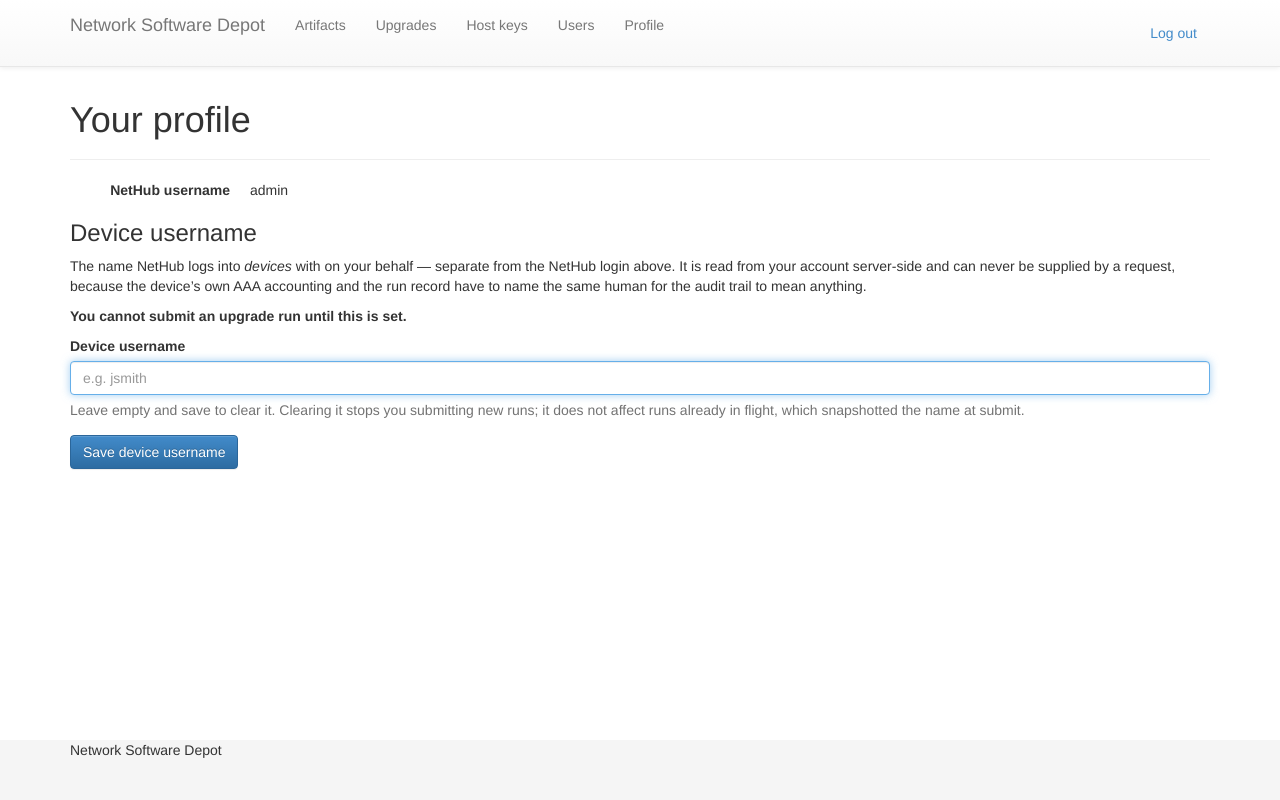
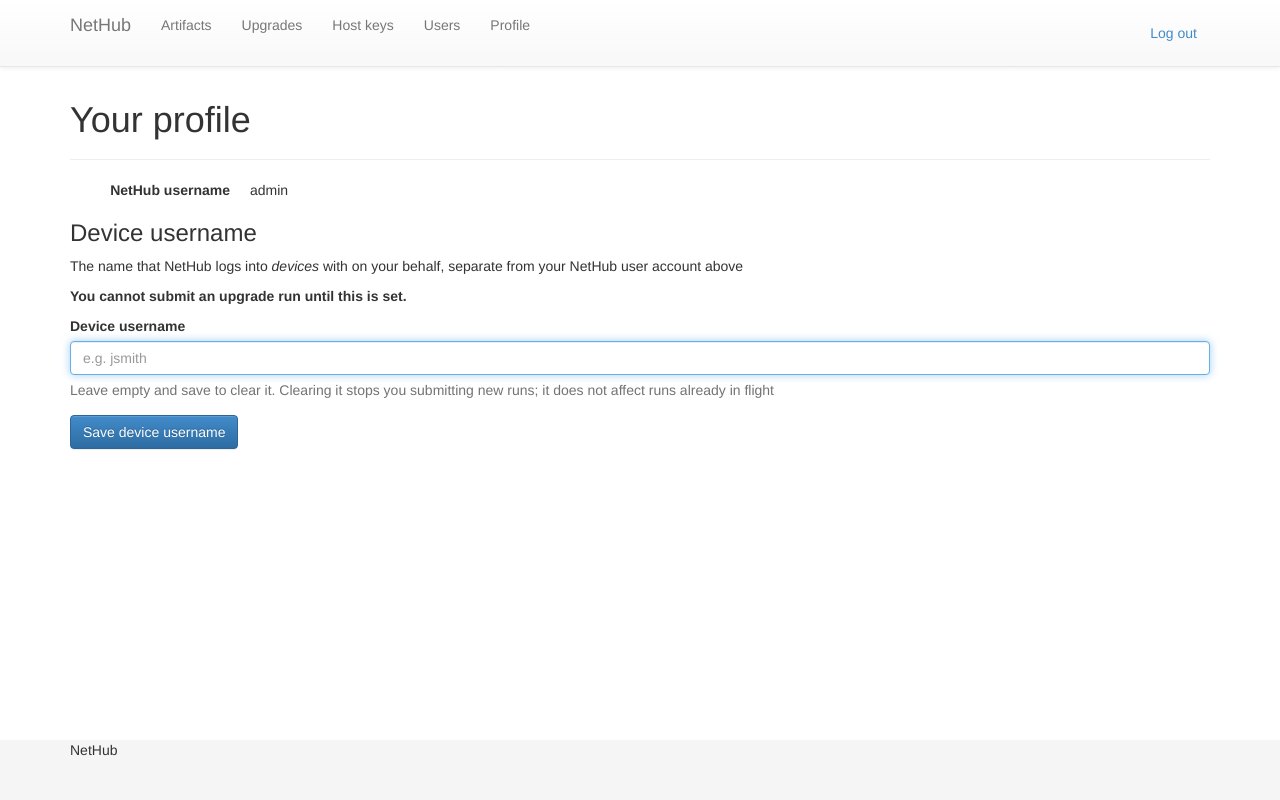
Before and after one commit to 0uwl/nethub, a Flask app: page /profile in a window 1280 px wide. Run offline with Flask 3, Linux system fonts and the light colour scheme; a user stored in the database is signed in; parts of the project's set-up code (start-up, migrations or seed data) failed here and were passed over; some libraries are stand-ins or nearby versions.

Commit message:
fix: remove em-dashes and over-explainations in frontend views

```diff
--- a/nethub/templates/layouts/main.html
+++ b/nethub/templates/layouts/main.html
@@ -43,7 +43,7 @@
             <span class="icon-bar"></span>
             <span class="icon-bar"></span>
           </button>
-          <a class="navbar-brand" href="/">Network Software Depot</a>
+          <a class="navbar-brand" href="/">NetHub</a>
         </div>
         {% if current_user.is_authenticated %}
         <div class="collapse navbar-collapse">
@@ -103,7 +103,7 @@
 
   <div id="footer">
     <div class="container">
-      <p>Network Software Depot</p>
+      <p>NetHub</p>
       {% block footer %}{% endblock %}
     </div>
   </div>
--- a/nethub/templates/pages/artifacts_list.html
+++ b/nethub/templates/pages/artifacts_list.html
@@ -2,8 +2,7 @@
 {% block title %}Artifacts{% endblock %}
 {% block content %}
 <div class="page-header"><h1>Artifacts</h1></div>
-<p>Every byte NetHub serves has one row here. Stored under <code>{{ store }}</code>,
-which NetHub owns &mdash; both transports read it by filename.</p>
+<p>Images that NetHub can serve. Stored under <code>{{ store }}</code></p>
 <p>
   <a href="{{ url_for('artifacts.new_artifact') }}" class="btn btn-primary">Publish an image</a>
   <form method="post" action="{{ url_for('artifacts.check_artifacts') }}" style="display:inline">
@@ -26,7 +25,7 @@ which NetHub owns &mdash; both transports read it by filename.</p>
       <td>{{ users.get(a.uploaded_by, '') }} {{ a.uploaded_at }}</td>
       <td>
         <form method="post" action="{{ url_for('artifacts.delete_artifact', artifact_id=a.id) }}"
-              onsubmit="return confirm('Delete this artifact and its image file? This is a hard removal.');">
+              onsubmit="return confirm('Delete this artifact and its image file?');">
           <input type="hidden" name="csrf_token" value="{{ csrf_token() }}"/>
           <button type="submit" class="btn btn-link">Delete</button>
         </form>
--- a/nethub/templates/pages/artifacts_new.html
+++ b/nethub/templates/pages/artifacts_new.html
@@ -2,8 +2,7 @@
 {% block title %}Publish an image{% endblock %}
 {% block content %}
 <div class="page-header"><h1>Publish an image</h1></div>
-<p>The checksum you type is what NetHub verifies the upload against &mdash; it is
-the claim being checked, so it is never what gets recorded. A mismatch rejects
+<p>The checksum you type is verified against the actualy uploaded file. A mismatch rejects
 the upload and nothing enters the store.</p>
 <form method="post" enctype="multipart/form-data">
   <input type="hidden" name="csrf_token" value="{{ csrf_token() }}"/>
--- a/nethub/templates/pages/hostkeys_list.html
+++ b/nethub/templates/pages/hostkeys_list.html
@@ -17,7 +17,7 @@ Confirming one is a deliberate action, separate from submitting a run.</p>
       <td><code>{{ k.fingerprint_sha256 }}</code></td>
       <td>{{ k.first_seen_at }}</td>
       <td>{% if k.is_confirmed %}{{ users.get(k.confirmed_by, '?') }} on {{ k.confirmed_at }}
-          {% else %}<em>not confirmed &mdash; unusable</em>{% endif %}</td>
+          {% else %}<em>not confirmed, unusable</em>{% endif %}</td>
       <td>
         <a href="{{ url_for('hostkeys.hostkey_history', address=k.ansible_host) }}">History</a>
         <form method="post" action="{{ url_for('hostkeys.delete_hostkey', key_id=k.id) }}"
--- a/nethub/templates/pages/hostkeys_scan.html
+++ b/nethub/templates/pages/hostkeys_scan.html
@@ -2,9 +2,8 @@
 {% block title %}Scan a host key{% endblock %}
 {% block content %}
 <div class="page-header"><h1>Scan a host key</h1></div>
-<p>This opens an SSH connection far enough to read the device's host key and no
-further &mdash; no device credential is sent. Compare the fingerprint against the
-device itself before confirming; NetHub cannot do that for you.</p>
+<p>This opens an SSH connection to read the device's host key, no device credential is sent.
+Compare the fingerprint against the device itself before confirming to ensure this is the device you intend to run against</p>
 <form method="post" class="form-inline">
   <input type="hidden" name="csrf_token" value="{{ csrf_token() }}"/>
   <label class="sr-only" for="address">Device address</label>
--- a/nethub/templates/pages/hostkeys_scan_result.html
+++ b/nethub/templates/pages/hostkeys_scan_result.html
@@ -4,7 +4,7 @@
 <div class="page-header"><h1>Scanning <code>{{ scan.ansible_host }}</code></h1></div>
 
 {% if scan.status in ('queued', 'running') %}
-<p>Still working &mdash; this usually finishes in well under 30 seconds.</p>
+<p>Still working...this usually finishes in well under 30 seconds.</p>
 <p><a href="{{ url_for('hostkeys.scan_result', scan_id=scan.id) }}" class="btn btn-default">
   Reload to check</a></p>
 
@@ -15,12 +15,12 @@
 {% if scan.consumed_at %}
 <p><em>This scan has already been used to confirm a pin.</em></p>
 {% elif scan.requested_by != current_user.id %}
-<p><em>Scanned by someone else &mdash; they need to confirm it.</em></p>
+<p><em>Scanned by someone else, they need to confirm it.</em></p>
 {% else %}
 <form method="post" action="{{ url_for('hostkeys.confirm_hostkey') }}">
   <input type="hidden" name="csrf_token" value="{{ csrf_token() }}"/>
   <input type="hidden" name="scan_id" value="{{ scan.id }}"/>
-  <button type="submit" class="btn btn-primary">This matches the device &mdash; confirm it</button>
+  <button type="submit" class="btn btn-primary">Confirm this matches the actual device</button>
 </form>
 {% endif %}
 
--- a/nethub/templates/pages/profile.html
+++ b/nethub/templates/pages/profile.html
@@ -12,11 +12,8 @@
 
 <h3>Device username</h3>
 
-<p>The name NetHub logs into <em>devices</em> with on your behalf &mdash; separate
-from the NetHub login above. It is read from your account server-side and can
-never be supplied by a request, because the device&rsquo;s own AAA accounting and
-the run record have to name the same human for the audit trail to mean
-anything.</p>
+<p>The name that NetHub logs into <em>devices</em> with on your behalf, separate
+from your NetHub user account above</p>
 
 <p><strong>You cannot submit an upgrade run until this is set.</strong></p>
 
@@ -28,8 +25,7 @@ anything.</p>
            name="device_username" value="{{ current_user.device_username or '' }}"
            placeholder="e.g. jsmith" autofocus>
     <p class="help-block">Leave empty and save to clear it. Clearing it stops you
-    submitting new runs; it does not affect runs already in flight, which
-    snapshotted the name at submit.</p>
+    submitting new runs; it does not affect runs already in flight</p>
   </div>
   <button type="submit" class="btn btn-primary">Save device username</button>
 </form>
```
Also changed, not shown: nethub/templates/pages/upgrade_detail.html (+10 -11 lines), nethub/templates/pages/upgrades_new.html (+3 -4 lines).
